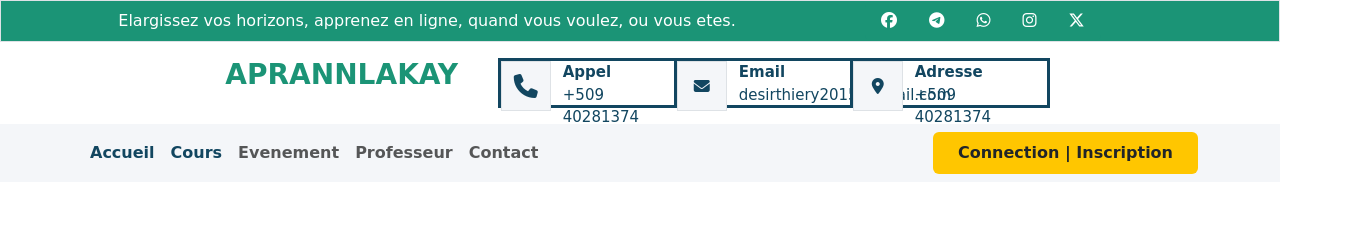
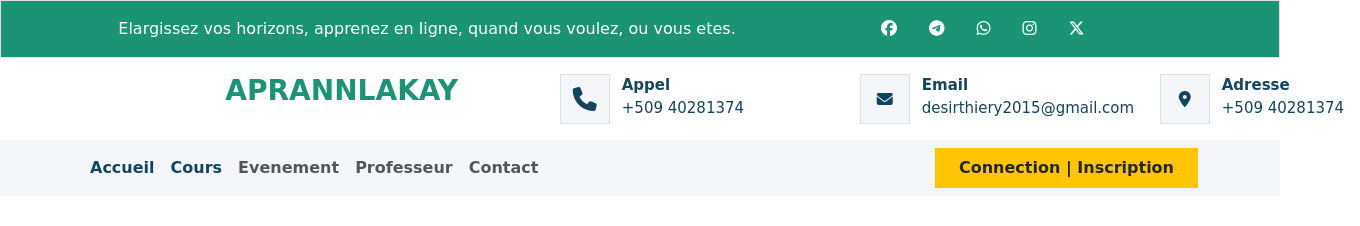
Before and after one commit to thierry509/templateCourseOnline, a plain HTML site: page index.html in a window 1280 px wide. Shown: the whole page, 1360 px wide, since content can reach past the window. Drawn offline with nearby package versions, Linux system fonts and the light colour scheme; a web font is replaced by a local one.

Commit message:
jfjfdufdufdudfuodfuf

```diff
--- a/css/style.css
+++ b/css/style.css
@@ -68,11 +68,16 @@
     opacity: 1;
 }
 
+.login-btn{
+    background: var(--yellow);
+    height: 100%;
+    cursor: pointer;
+}
 .box-head{
-    border: solid;
     position: relative;
     width: 200px;
     height: 50px;
+    margin: 0 50px;
 
 }
 .box-head .icon-box{
--- a/index.html
+++ b/index.html
@@ -24,11 +24,11 @@
 
 <body>
     <header class="container-fluide m-0">
-        <div class="head row border m-0 bg-2">
-            <div class="col-md-8 text-center text-white d-flex justify-content-center align-items-center">
+        <div class="head row border m-0 bg-2 py-2">
+            <div class="col-12 col-lg-8 text-center text-white d-flex justify-content-center align-items-center">
                 Elargissez vos horizons, apprenez en ligne, quand vous voulez, ou vous etes.
             </div>
-            <div class="col-md-4 d-flex align-items-center">
+            <div class="col-md-4 d-none d-lg-flex align-items-center">
                 <ul class="list-group list-group-horizontal">
                     <li class="list-group-item border-0 bg-2">
                         <a class="text-white" href=""><i class="fa-brands fa-facebook"></i></a>
@@ -90,14 +90,14 @@
         </div>
 
         <nav class="navbar navbar-expand-lg bg-6">
-            <div class="container d-flex flex-row-reverse">
+            <div class="container d-flex flex-row-reverse py-0">
                 <button class="navbar-toggler shadow-none border-0" type="button" data-bs-toggle="collapse" data-bs-target="#navbarNav"
                     aria-controls="navbarNav" aria-expanded="false" aria-label="Toggle navigation">
                     <span><i class="fa-solid fa-bars"></i></span>
                 </button>
-                <button class="btn btn-1 fw-bold py-2 px-4">
+                <div class="login-btn fw-bold py-2 px-4">
                     Connection | Inscription
-                </button>
+                </div>
                 <div class="collapse navbar-collapse" id="navbarNav">
                     <ul class="navbar-nav">
                         <li class="nav-item">
@@ -121,6 +121,12 @@
             </div>
         </nav>
     </header>
+    <section class="banner">
+        <div class="col-md-6">
+            <h1 class="h1"></h1>
+        </div>
+        <div class="col-md-6"></div>
+    </section>
     <script src="https://cdn.jsdelivr.net/npm/bootstrap@5.3.2/dist/js/bootstrap.bundle.min.js"
         integrity="sha384-C6RzsynM9kWDrMNeT87bh95OGNyZPhcTNXj1NW7RuBCsyN/o0jlpcV8Qyq46cDfL"
         crossorigin="anonymous"></script>
```
